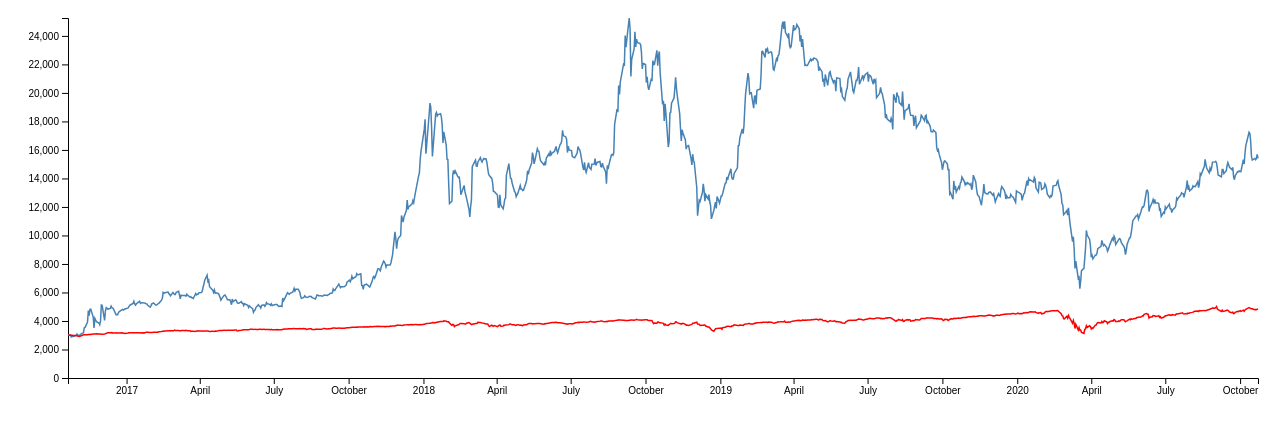
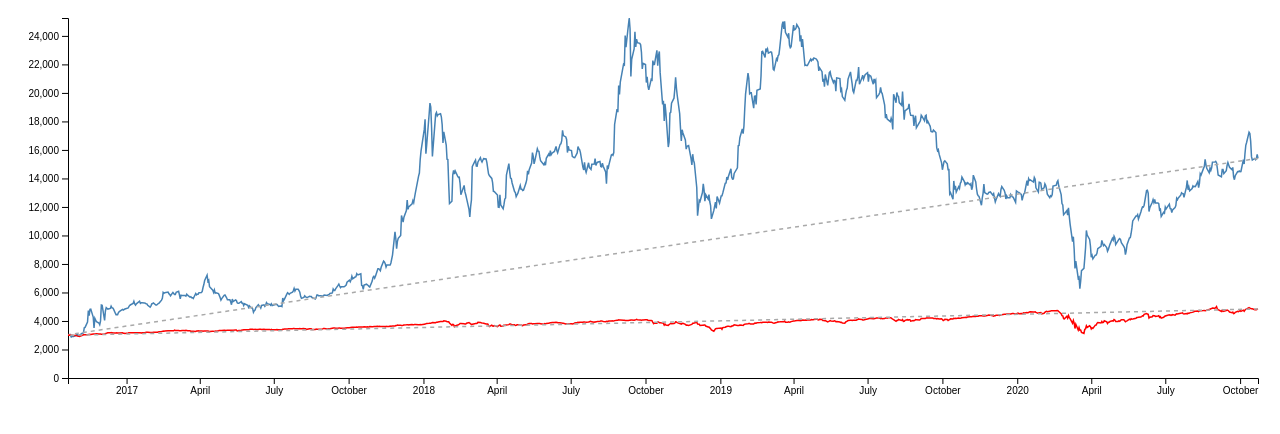
Before and after one commit to pecunias/stock-performance, a plain HTML site: page index.html in a window 1280 px wide. Drawn offline with nearby package versions, Linux system fonts and the light colour scheme.

Commit message:
draw trendline

```diff
--- a/index.html
+++ b/index.html
@@ -8,7 +8,6 @@
     <div id="my_dataviz"></div>
 
     <script>
-
         // set the dimensions and margins of the graph
         var margin = {top: 10, right: 30, bottom: 30, left: 60},
             width = window.innerWidth - margin.left - margin.right,
@@ -60,6 +59,18 @@
                     .y(function(d) { return y(d.value) })
                     )
 
+                // Add the trendline
+                svg.append("path")
+                    .datum(data.filter((element, index, array) => index === 0 || index === array.length - 1))
+                    .attr("fill", "none")
+                    .attr("stroke", "darkgrey")
+                    .attr("stroke-dasharray", "4")
+                    .attr("stroke-width", 1.5)
+                    .attr("d", d3.line()
+                    .x(function(d) { return x(d.date) })
+                    .y(function(d) { return y(d.value) })
+                    );
+
 
                 d3.csv("./data/spy.csv",
 
@@ -78,8 +89,22 @@
                         .attr("d", d3.line()
                         .x(function(d) { return x(d.date) })
                         .y(function(d) { return y(d.value) })
-                    )
-                })
+                        );
+
+                        // Add the trendline
+                        svg.append("path")
+                        .datum(data.filter((element, index, array) => index === 0 || index === array.length - 1))
+                        .attr("fill", "none")
+                        .attr("stroke", "darkgrey")
+                        .attr("stroke-dasharray", "4")
+                        .attr("stroke-width", 1.5)
+                        .attr("d", d3.line()
+                        .x(function(d) { return x(d.date) })
+                        .y(function(d) { return y(d.value) })
+                        );
+
+                    }
+                );
             });
     </script>
 </html>
```
Lines whose indentation alone changed are shown as unchanged.
